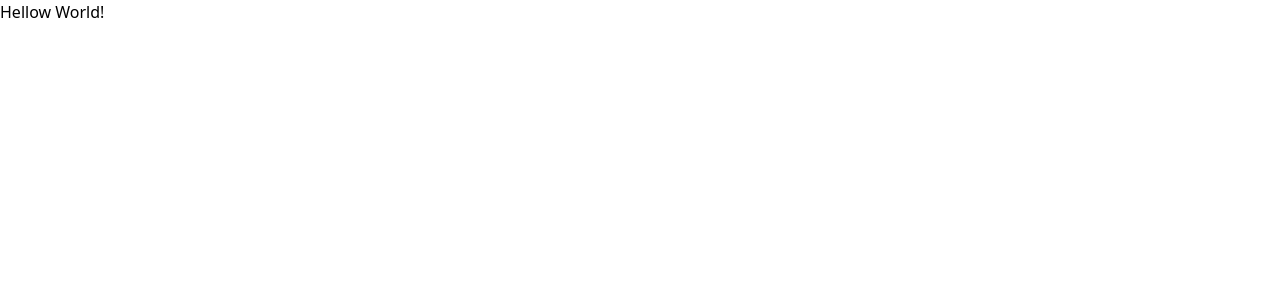
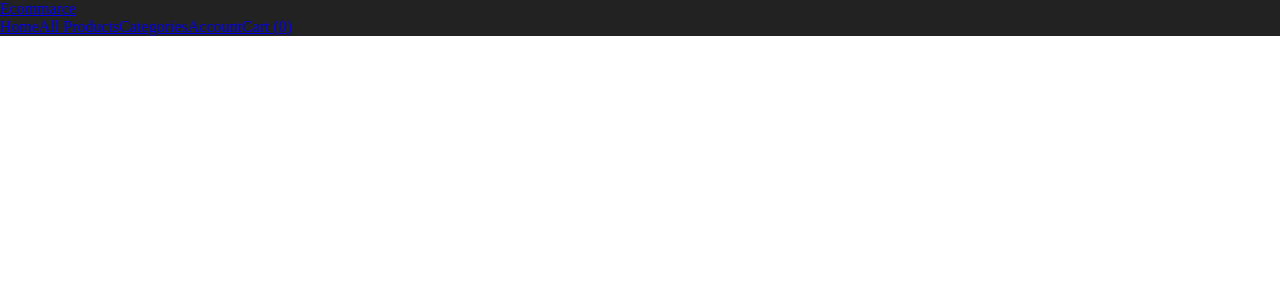
Before and after one commit to mehediasif/ecommarce-frontend, a Next.js app: page / in a window 1280 px wide. Shown: the top 300 px of the page. Built offline with nearby package versions, Linux system fonts and the light colour scheme.

Commit message:
styled componets set up

```diff
--- /dev/null
+++ b/componenets/Header.js
@@ -0,0 +1,23 @@
+import Link from "next/link";
+import styled from "styled-components";
+
+
+const StyledHeader = styled.header`
+  background-color: #222;
+`;
+
+
+export default function Header(){
+    return(
+        <StyledHeader>
+            <Link href={'/'}>Ecommarce</Link>
+            <nav>
+                <Link href={'/'}>Home</Link>
+                <Link href={'/products'}>All Products</Link>
+                <Link href={'/categories'}>Categories</Link>
+                <Link href={'/account'}>Account</Link>
+                <Link href={'/cart'}>Cart (0) </Link>
+            </nav>
+        </StyledHeader>
+    );
+  }
--- a/package.json
+++ b/package.json
@@ -16,6 +16,8 @@
     "postcss": "8.4.23",
     "react": "18.2.0",
     "react-dom": "18.2.0",
+    "react-is": "^18.2.0",
+    "styled-components": "^5.3.10",
     "tailwindcss": "3.3.2"
   }
 }
--- a/pages/_app.js
+++ b/pages/_app.js
@@ -1,5 +1,17 @@
-import '@/styles/globals.css'
+import { createGlobalStyle } from "styled-components"
+
+const GlobalStyles = createGlobalStyle`
+  body{
+    padding:0;
+    margin:0;
+  }
+`;
 
 export default function App({ Component, pageProps }) {
-  return <Component {...pageProps} />
-}
+  return (
+    <>
+    <GlobalStyles />
+    <Component {...pageProps} />
+
+    </>
+)}
--- a/pages/index.js
+++ b/pages/index.js
@@ -1,3 +1,11 @@
+import Header from "@/componenets/Header";
+
+
+
 export default function HomePage(){
-  return(<div>Hellow World!</div>)
+  return(
+    <div>
+    <Header />
+    </div>
+    );
 }
--- a/styles/globals.css
+++ /dev/null
@@ -1,3 +0,0 @@
-@tailwind base;
-@tailwind components;
-@tailwind utilities;
```
Also changed, not shown: 1 other file (tests, documents, lock files or other folders).
